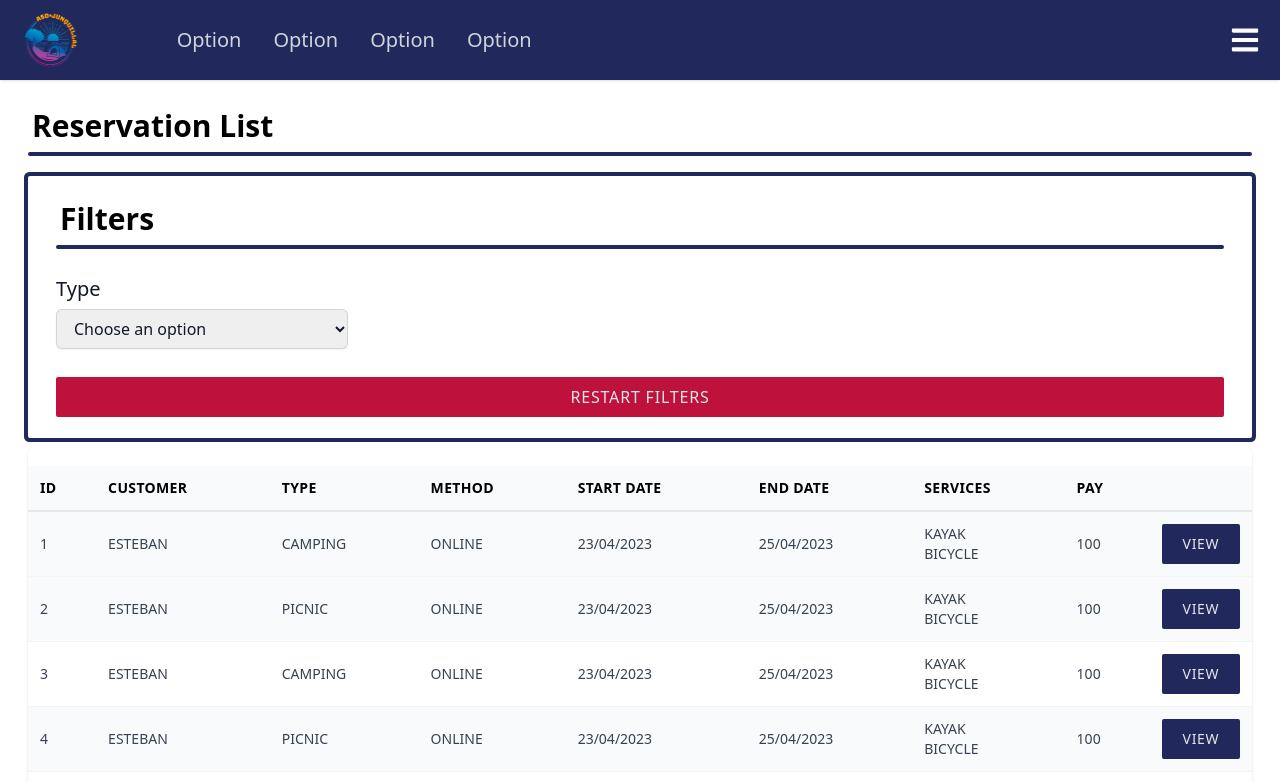
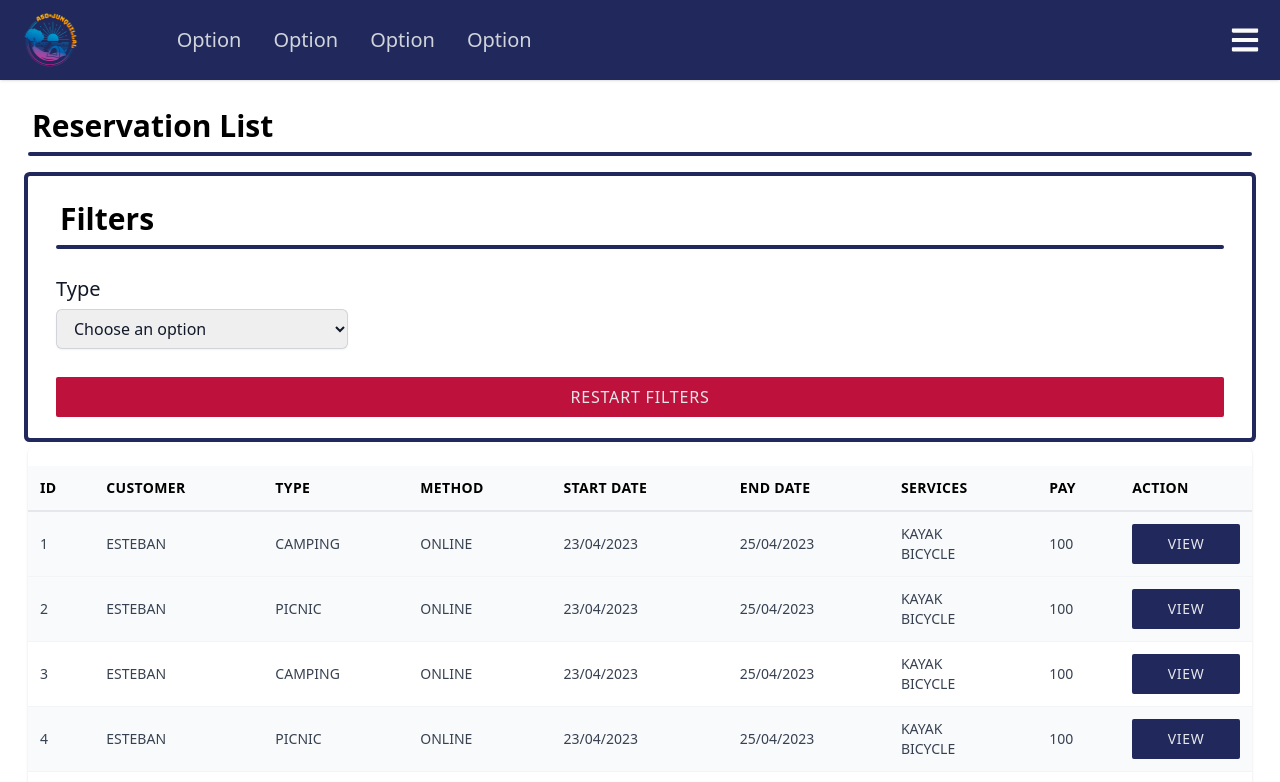
Before and after one commit to estebancb03/LosOsitos_ci0128_23a, a React (Vite) app in the folder src/Frontend/: page /operator/reservation-list in a window 1280 px wide. Shown: the top 782 px of the page. Built offline with nearby package versions, Linux system fonts and the light colour scheme.

Commit message:
Se corrige bug de dasaparicion de boton en la tabla

```diff
--- a/src/Frontend/src/pages/ReservationList.jsx
+++ b/src/Frontend/src/pages/ReservationList.jsx
@@ -37,7 +37,7 @@ const ReservationList = () => {
     "End date",
     "Services",
     "Pay",
-    "",
+    "Action",
   ];
 
   // Method that puts the element in its initial state
```
